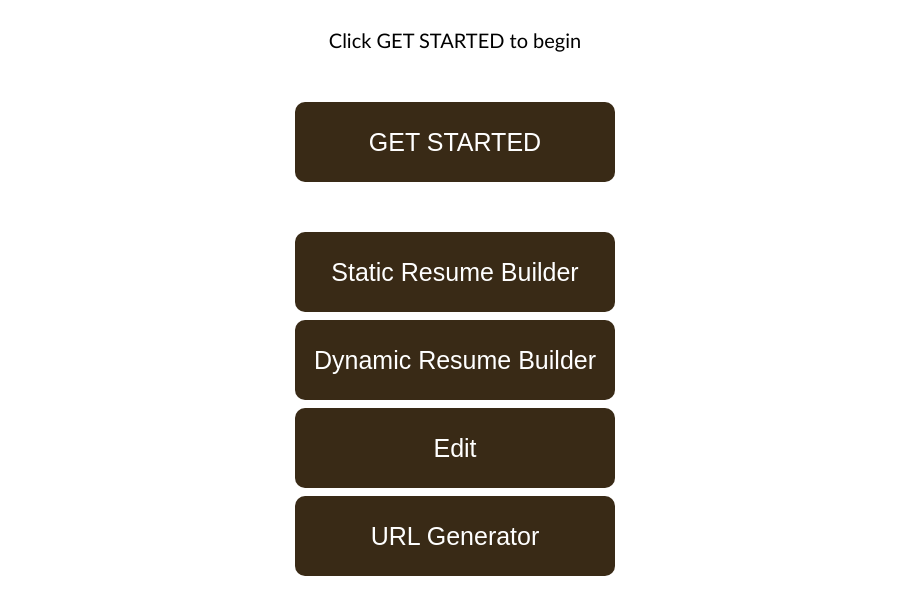
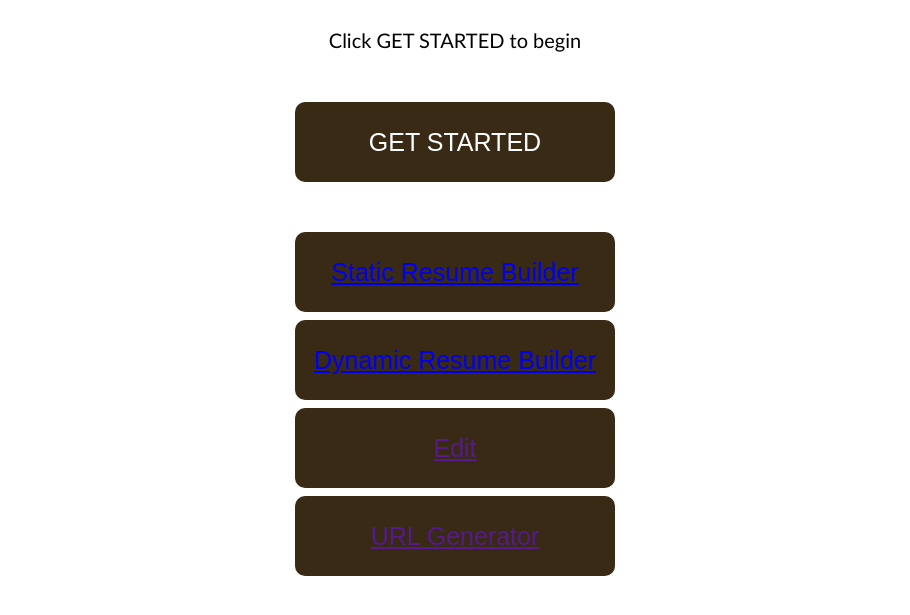
Before and after one commit to Jawad-Ahmed-S/GIAIC-HACKATHON, a plain HTML site: page index.html in a window 1280 px wide. Both pictures are taken after a click on the button "GET STARTED". Shown: the part 153-768 px from the top of the page, without its empty margins (185-1095 px from the left). Drawn offline with Linux system fonts and the light colour scheme.

Commit message:
Update index.html

```diff
--- a/index.html
+++ b/index.html
@@ -14,10 +14,10 @@
         <p style="font-size:20px;">Click GET STARTED to begin</p>
         <button id="btnjs">GET STARTED</button>
         <div class="btnH">
-            <button class="btn">Static Resume Builder</button>
-            <button class="btn">Dynamic Resume Builder</button>
-            <button class="btn">Edit</button>
-            <button class="btn">URL Generator</button>
+            <button class="btn"><a href="STATIC/index.html">Static Resume Builder</a></button>
+            <button class="btn"><a href="DYNAMIC/index.html">Dynamic Resume Builder</a></button>
+            <button class="btn"><a href="">Edit</a></button>
+            <button class="btn"><a href="">URL Generator</a></button>
         </div>
     </div>
 
```
